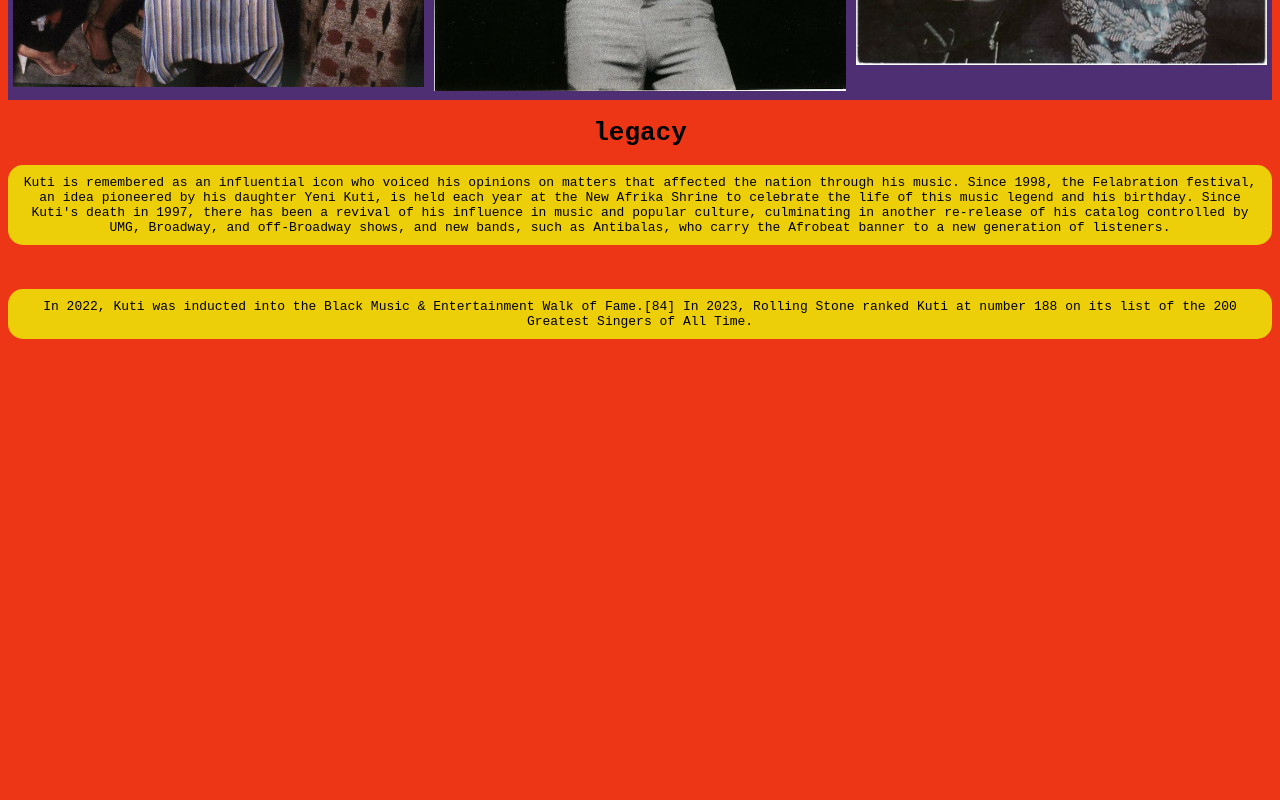
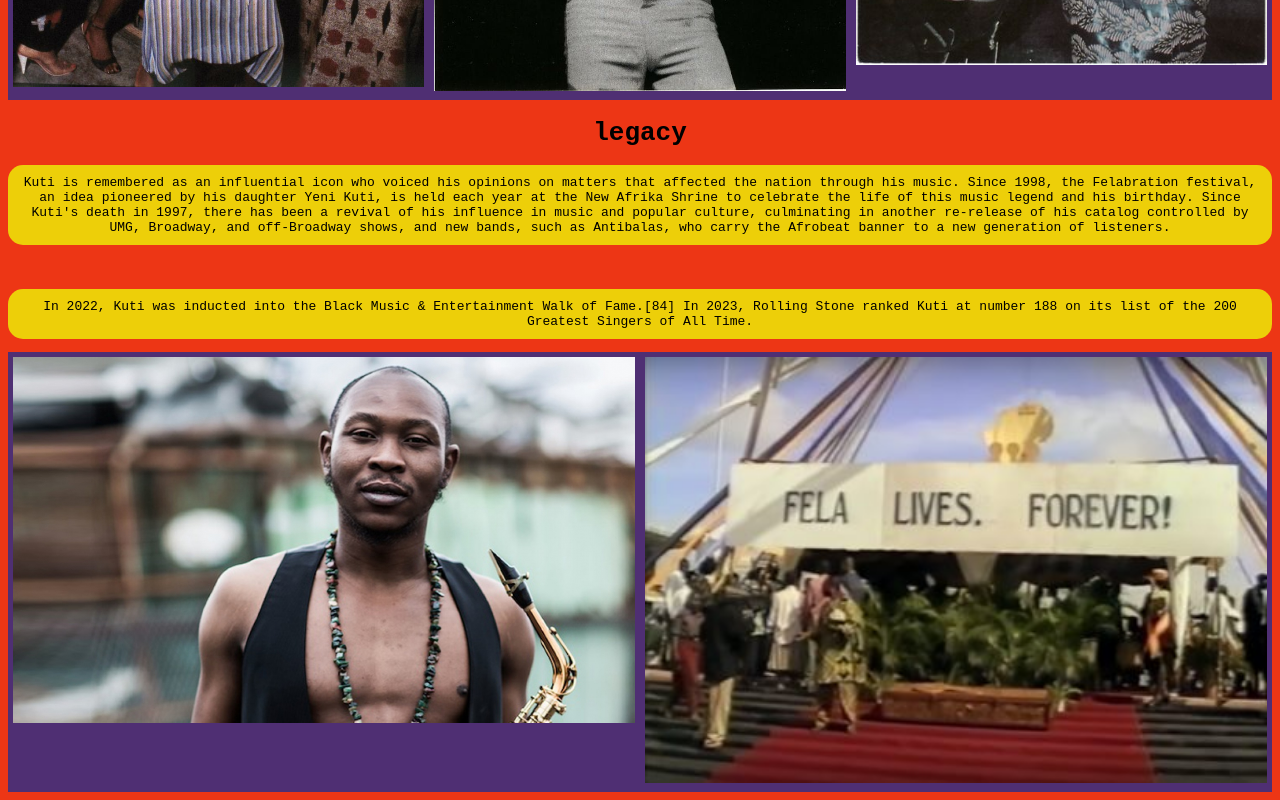
Before and after one commit to sidadigun/felamidterm, a plain HTML site: page index.html in a window 1280 px wide. Shown: the part 3465-4265 px from the top of the page. Before the commit the page ends 3817 px from the top, so only its background shows below. Drawn offline with Linux system fonts and the light colour scheme.

Commit message:
last push

```diff
--- a/index.html
+++ b/index.html
@@ -92,6 +92,16 @@ In 1984, Muhammadu Buhari's government, of which Kuti was a vocal opponent, jail
 	<p>
 		In 2022, Kuti was inducted into the Black Music & Entertainment Walk of Fame.[84] In 2023, Rolling Stone ranked Kuti at number 188 on its list of the 200 Greatest Singers of All Time.
 	</p>
+	</div>
+<div class="container3">
+
+	   <div class="imagebox2">
+	     <img src="row3.1.jpg" alt="image1">
+	   </div>
+	   <div class="imagebox2">
+	     <img src="row3.2.jpg" alt="image1">
+	   </div>
+	</div>
 
 </body>
 </html>
--- a/style.css
+++ b/style.css
@@ -63,3 +63,11 @@ h2{
      display: flex;
      background-color: #4f2f73;
   }
+  .container3 {
+     display: flex;
+     background-color: #4f2f73;
+  }
+  .imagebox3 {
+    flex: 30%;
+    padding: 5px;
+  }
```
Also changed, not shown: row3.1.JPG (added), row3.2.JPG (added), 1 other file.
